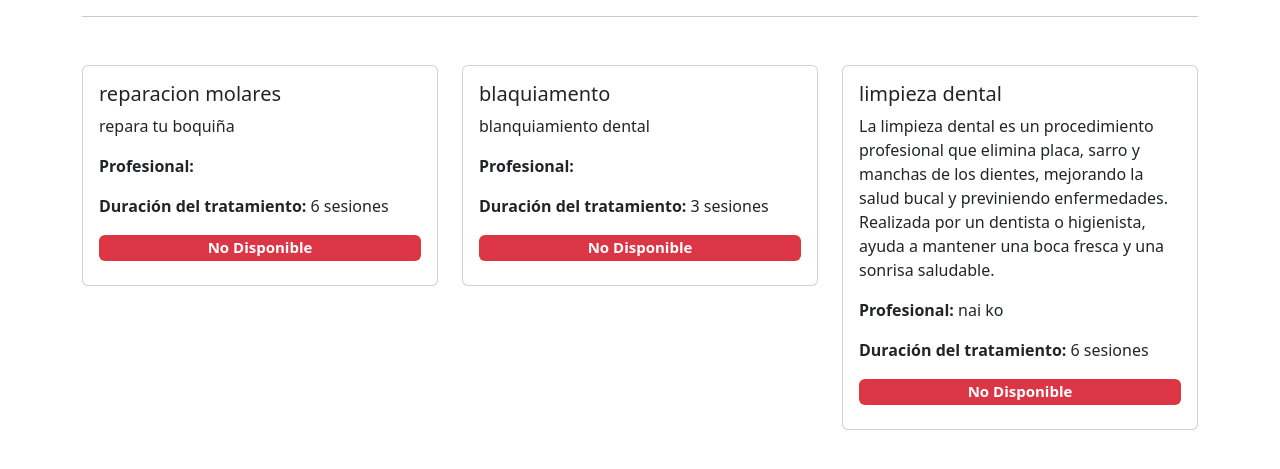
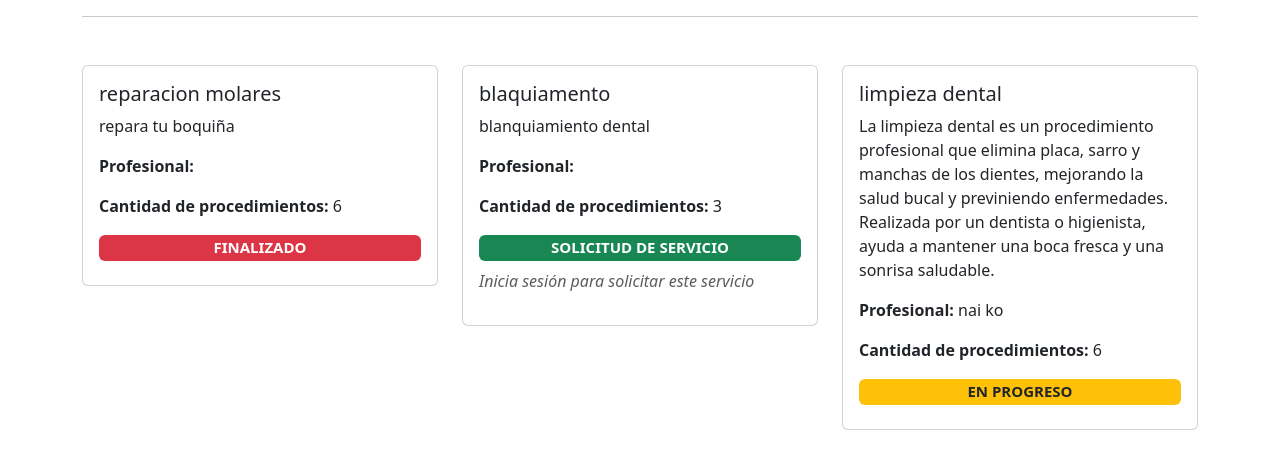
Before and after one commit to ns-93/proyecto_clinica, a Django app: page /servicios/ in a window 1280 px wide. Shown: the part 150-619 px from the top of the page. Run offline with Django 5.2, Linux system fonts and the light colour scheme; data comes from the database, SQL or seed files in the repository; both versions use the stored data as it was after the commit.

Commit message:
estado de servicios
estado de servicio y servicios

```diff
--- a/django_clinica/core/models.py
+++ b/django_clinica/core/models.py
@@ -1,22 +1,32 @@
 from django.db import models
 from django.contrib.auth.models import User
+from django.db.models.signals import  post_save, post_delete
+from django.dispatch import  receiver
 
 # Create your models here.
 
 #servicios aka definiremos el servicio que ofreceremos o alguna otra acitividad que se requiera
 
+# Modelo de servicios con estados
 class Servicios(models.Model):
-    name= models.CharField(max_length=100, verbose_name='Nombre del Servicio')
-    description= models.TextField(blank=True, null=True, verbose_name='Descripcion')
-    profesional= models.ForeignKey(User, on_delete=models.CASCADE, limit_choices_to={'groups__name':'profesionales'},verbose_name='Profesional')
-    n_procedimientos = models.PositiveIntegerField(default=0, verbose_name='Numero de sesiones')
+    STATUS_CHOICES = (
+        ('S', 'Solicitud de Servicio'),
+        ('P', 'En progreso'),
+        ('F', 'Finalizado'),
+    )
+
+    name = models.CharField(max_length=100, verbose_name='Nombre del Servicio')
+    description = models.TextField(blank=True, null=True, verbose_name='Descripción')
+    profesional = models.ForeignKey(User, on_delete=models.CASCADE, limit_choices_to={'groups__name': 'profesionales'}, verbose_name='Profesional')
+    n_procedimientos = models.PositiveIntegerField(default=0, verbose_name='Número de sesiones')
+    status = models.CharField(max_length=1, choices=STATUS_CHOICES, default='S', verbose_name='Estado')
 
     def __str__(self):
         return self.name
 
     class Meta:
-        verbose_name= 'servicio'
-        verbose_name_plural= 'servicios'
+        verbose_name = 'servicio'
+        verbose_name_plural = 'servicios'
 
 #hasta aqui llega el punto de servicios
 
--- a/django_clinica/templates/servicios.html
+++ b/django_clinica/templates/servicios.html
@@ -38,22 +38,38 @@
                             <p class="card-text">
                                 <strong>Profesional: </strong>{{ servicio.profesional.first_name }} {{ servicio.profesional.last_name }}
                             </p>
+                            <p class="card-text"><strong>Cantidad de procedimientos: </strong>{{ servicio.n_procedimientos }}</p>
 
-                            <!-- Aquí puedes agregar la lógica para mostrar la cantidad de inscriptos si lo deseas -->
-                            <p class="card-text"><strong>Duración del tratamiento: </strong>
-                                {{ servicio.n_procedimientos }} sesiones
-                            </p>
-                            {% if servicio.enabled %}
-                                <h5><span class="badge bg-success w-100">Disponible</span></h5>
-                                {% if group_name == 'clientes' %}
-                                    {% if servicio.is_enrolled %}
-                                        <a class="btn btn-sm btn-warning" href="{% url 'profile' %}">Ir al Perfil</a>
-                                    {% else %}
-                                        <a class="btn btn-sm btn-success" href="#">Solicitar Servicio</a>
+                            {% if group_name == 'administradores' or group_name == 'ejecutivos' or group_name == 'profesionales' %}
+                                <p class="card-text"><strong>Cantidad de solicitantes: </strong>{{ servicio.enrollment_count }}</p>
+                            {% endif %}
+
+                            {% if servicio.status == 'F' %}
+                                <h5><span class="badge bg-danger w-100">{{ servicio.get_status_display|upper }}</span></h5>
+                                {% if servicio.is_enrolled %}
+                                    <p class="text-success"><strong>Servicio finalizado</strong></p>
+                                {% endif %}
+                            {% elif servicio.status == 'P' %}
+                                <h5><span class="badge bg-warning text-dark w-100">{{ servicio.get_status_display|upper }}</span></h5>
+                                {% if servicio.is_enrolled %}
+                                    <p class="text-success"><strong>Servicio en progreso</strong></p>
+                                {% endif %}
+                            {% elif servicio.status == 'S' %}
+                                <h5><span class="badge bg-success w-100">{{ servicio.get_status_display|upper }}</span></h5>
+
+                                {% if user.is_authenticated %}
+                                    {% if group_name == 'clientes' %}
+                                        {% if not servicio.is_enrolled %}
+                                            <!-- Botón para solicitar el servicio si no está inscrito -->
+                                            <a class="btn btn-sm btn-success" href="#">Solicitar Servicio</a>
+                                        {% else %}
+                                            <!-- Mensaje que indica que ya está inscrito o que la solicitud está en curso -->
+                                            <p class="text-success"><strong>Solicitud en curso o servicio ya inscrito</strong></p>
+                                        {% endif %}
                                     {% endif %}
+                                {% else %}
+                                    <p class="text-muted"><em>Inicia sesión para solicitar este servicio</em></p>
                                 {% endif %}
-                            {% else %}
-                                <h5><span class="badge bg-danger w-100">No Disponible</span></h5>
                             {% endif %}
 
                             {% if group_name == 'administradores' or group_name == 'ejecutivos' %}
```
Also changed, not shown: django_clinica/accounts/migrations/0002_alter_profile_image.py (added), django_clinica/core/migrations/0006_servicios_status_alter_servicios_description_and_more.py (added), django_clinica/core/views.py (line endings or trailing spaces), django_clinica/db.sqlite3.
